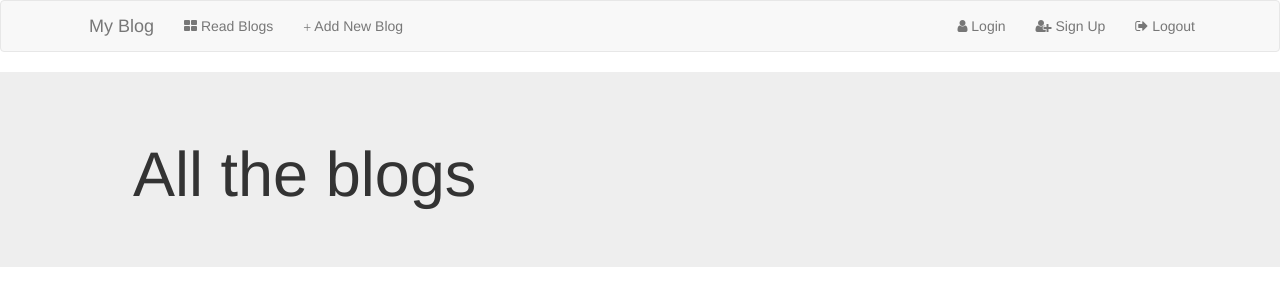
After one commit to hvpulok/MyBlogApp, a Python web app: template templates/blogs.html in a window 1280 px wide. The commit adds this page. Shown: the top 306 px of the page. Run offline with Jinja, Linux system fonts and the light colour scheme; the template is opened without the code that fills it, so the values that code supplies are empty; some libraries are stand-ins or nearby versions; some web fonts are replaced.

Commit message:
Add Blog Page route

```diff
--- a/templates/add_blog.html
+++ b/templates/add_blog.html
@@ -18,7 +18,7 @@
             <div class="form-group ">
                 <label class="col-sm-2 control-label" for="formGroupInputLarge">Title</label>
                 <div class="col-sm-10">
-                    <input name="title" class="form-control" type="text" id="blog-title" placeholder="Blog Title" autofocus>
+                    <input name="title" class="form-control" type="text" id="blog-title" placeholder="Blog Title" autofocus required>
                 </div>
             </div>
             <div class="form-group ">
--- /dev/null
+++ b/templates/blogs.html
@@ -0,0 +1,14 @@
+{% extends "base.html" %}
+
+{% block content %}
+
+<div class="jumbotron">
+    <div class="container">
+        <h1><span class="glyphicon glyphicon-leaf" aria-hidden="true"></span> All the blogs </h1>
+    </div>
+</div>
+
+
+
+
+{% endblock %}
```
Also changed, not shown: main.py (+11 -1 lines), 1 other file.
